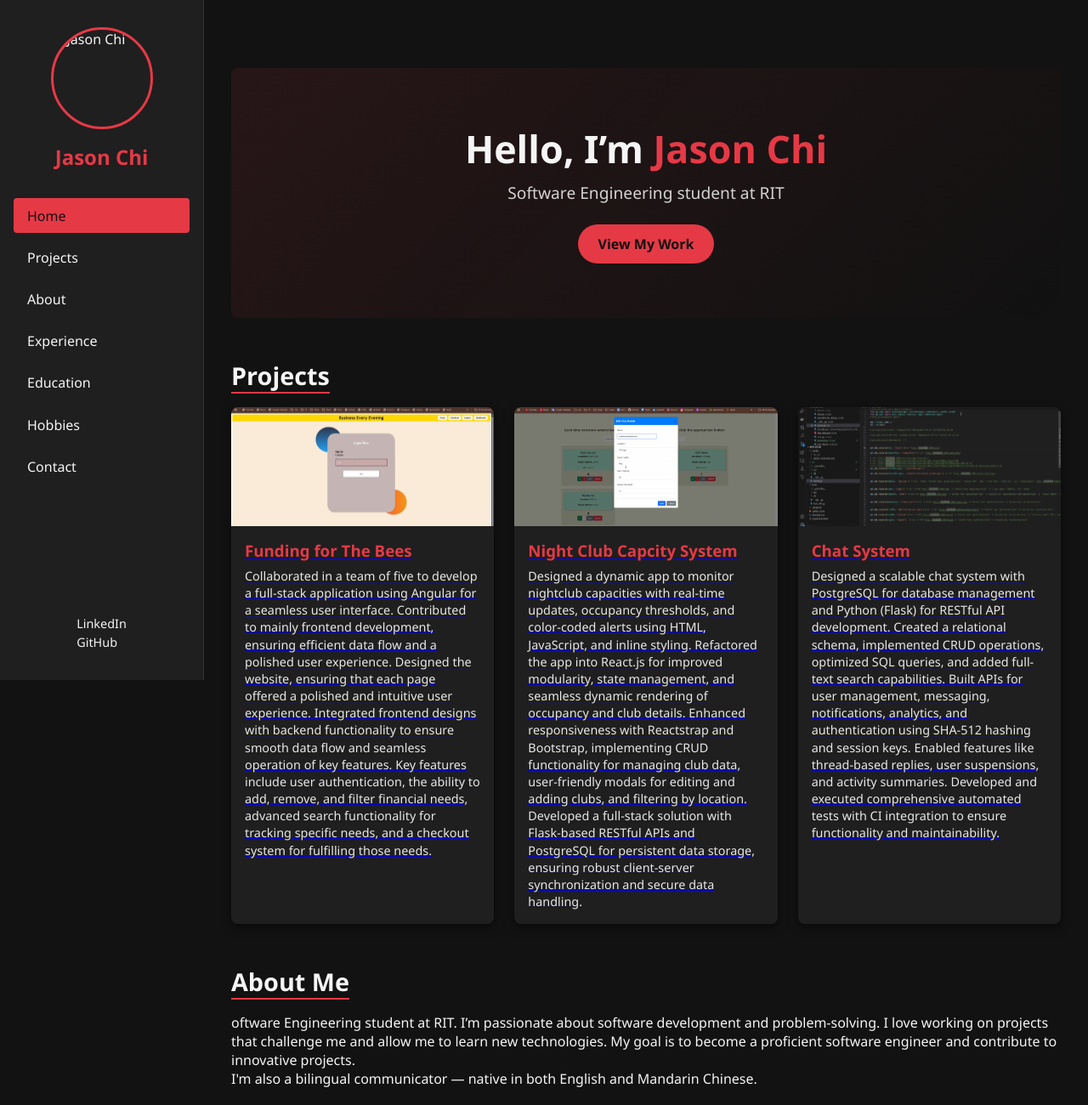
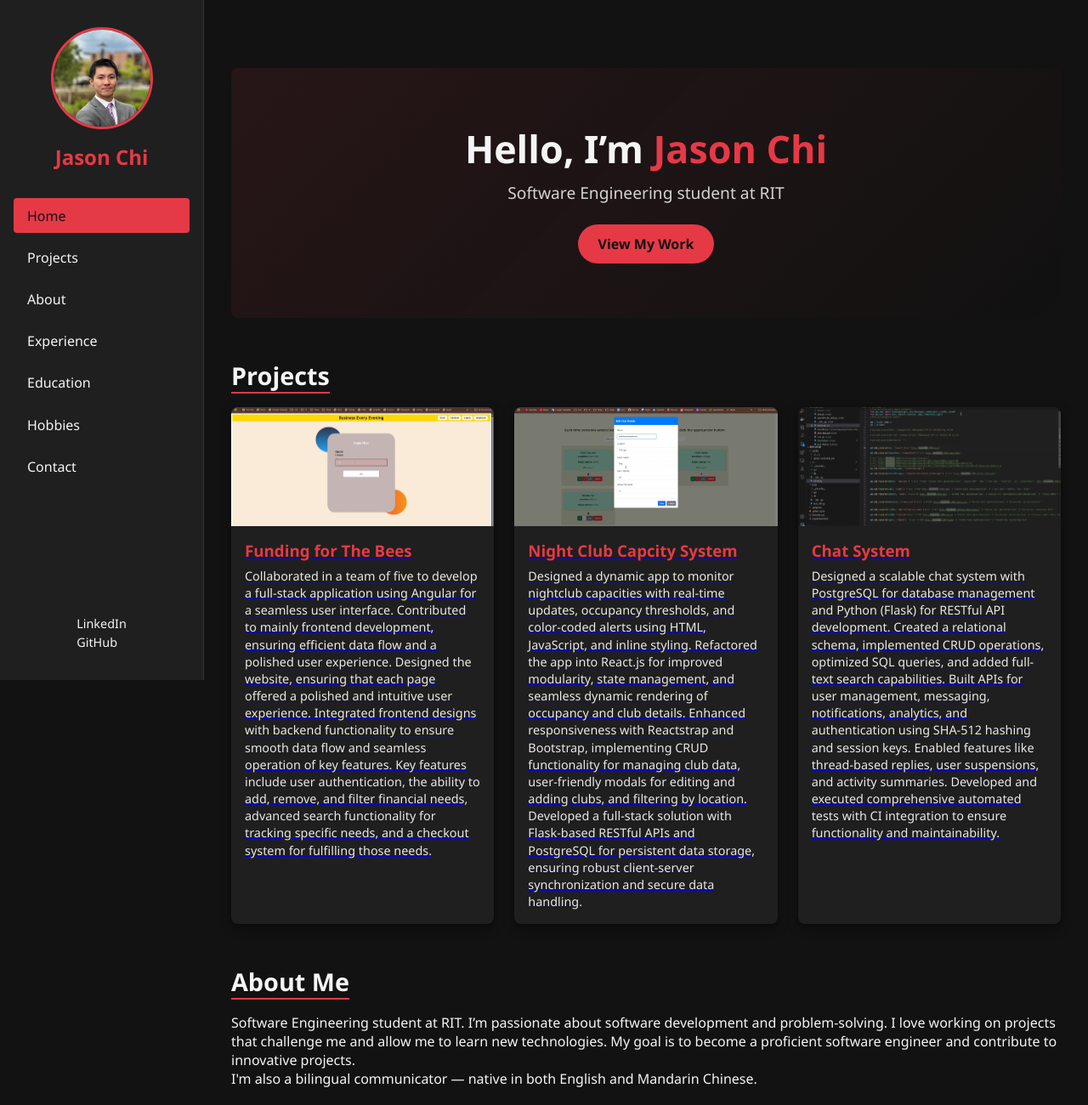
Before and after one commit to Jason-Chi52/Jason-Chi52.github.io, a plain HTML site: page index.html in a window 1280 px wide. Shown: the top 1300 px of the page at 85% size. Drawn offline with Linux system fonts and the light colour scheme.

Commit message:
added pfp

```diff
--- a/index.html
+++ b/index.html
@@ -12,7 +12,7 @@
 <body>
   <!-- SIDEBAR NAV -->
   <aside class="sidebar">
-    <img src="your-photo.jpg" alt="Jason Chi" class="profile-pic" />
+    <img src="IMG_4548.jpg" alt="Jason Chi" class="profile-pic" />
     <h2>Jason Chi</h2>
     <nav class="nav-links">
       <a href="#home" class="active">Home</a>
@@ -94,7 +94,7 @@ Developed and executed comprehensive automated tests with CI integration to ensu
     <section id="about">
       <h2>About Me</h2>
       <p>
-        oftware Engineering student at RIT. I’m
+        Software Engineering student at RIT. I’m
         passionate about software development and problem-solving. I love
         working on projects that challenge me and allow me to learn new
         technologies. My goal is to become a proficient software engineer
```
Also changed, not shown: IMG_4548.jpg (added).
